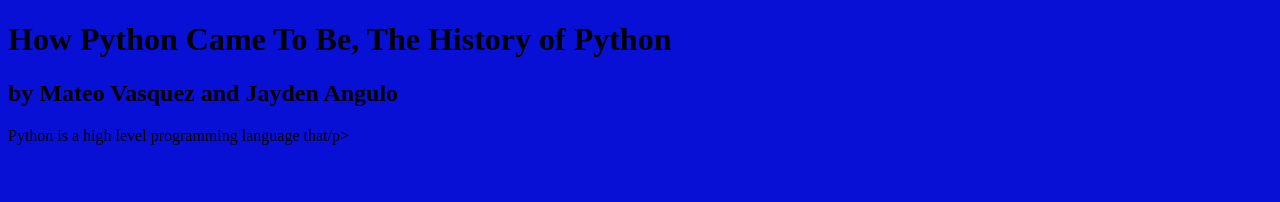
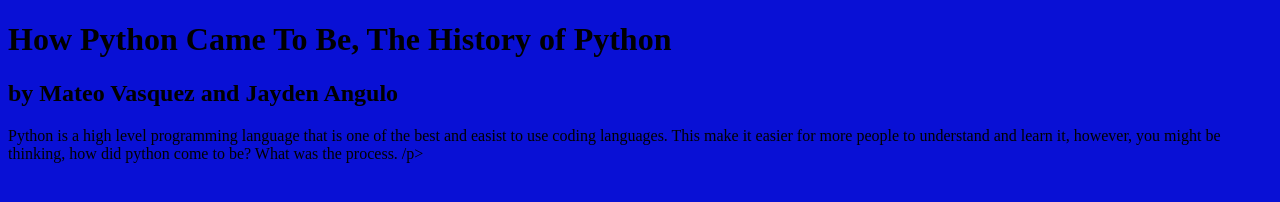
Before and after one commit to M4FC/Weblong-HTML-CSS-project, a plain HTML site: page index.html in a window 1280 px wide. Drawn offline with Linux system fonts and the light colour scheme.

Commit message:
more para work

```diff
--- a/index.html
+++ b/index.html
@@ -10,4 +10,5 @@
 <title> How Python Came to Be</title>
 <h1> How Python Came To Be, The History of Python</h1>
 <h2> by Mateo Vasquez and Jayden Angulo </h2>
-<p> Python is a high level programming language that/p>
+</head>
+<p> Python is a high level programming language that is one of the best and easist to use coding languages. This make it easier for more people to understand and learn it, however, you might be thinking, how did python come to be? What  was the process. /p>
```
